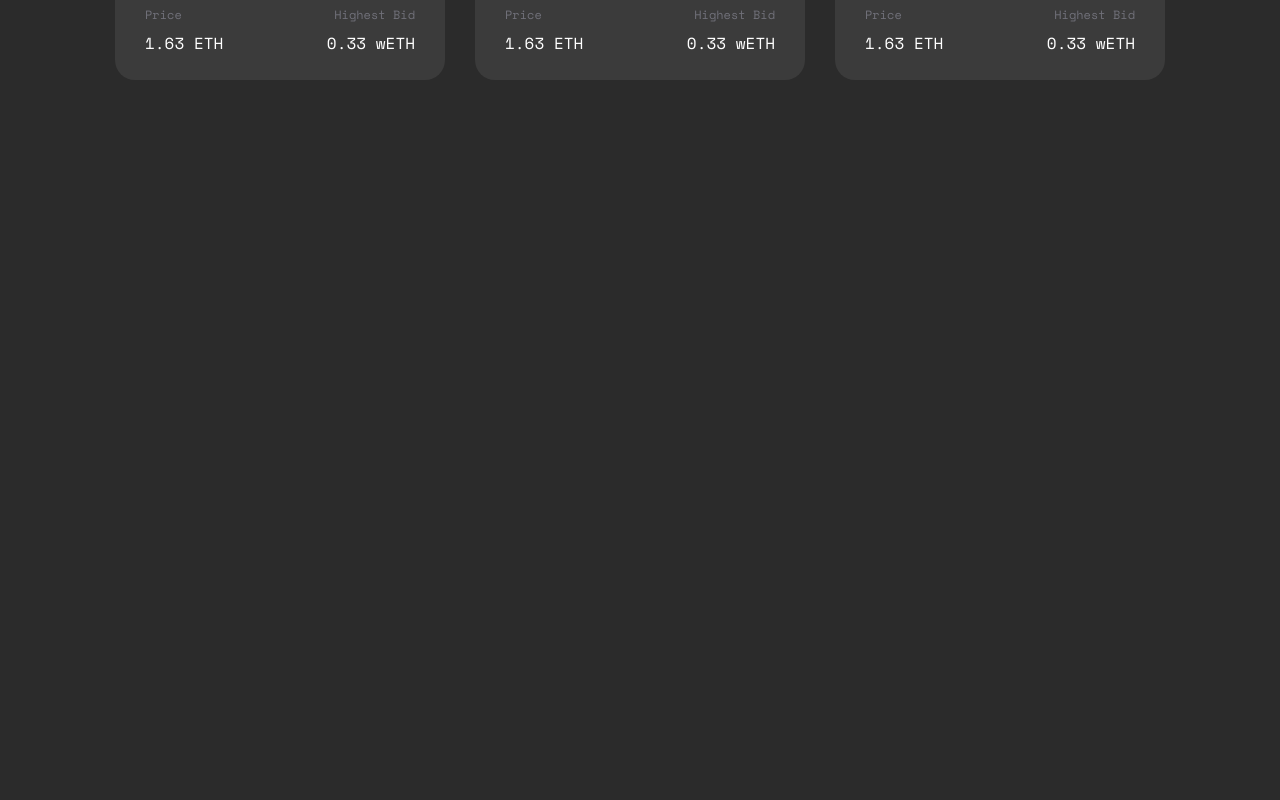
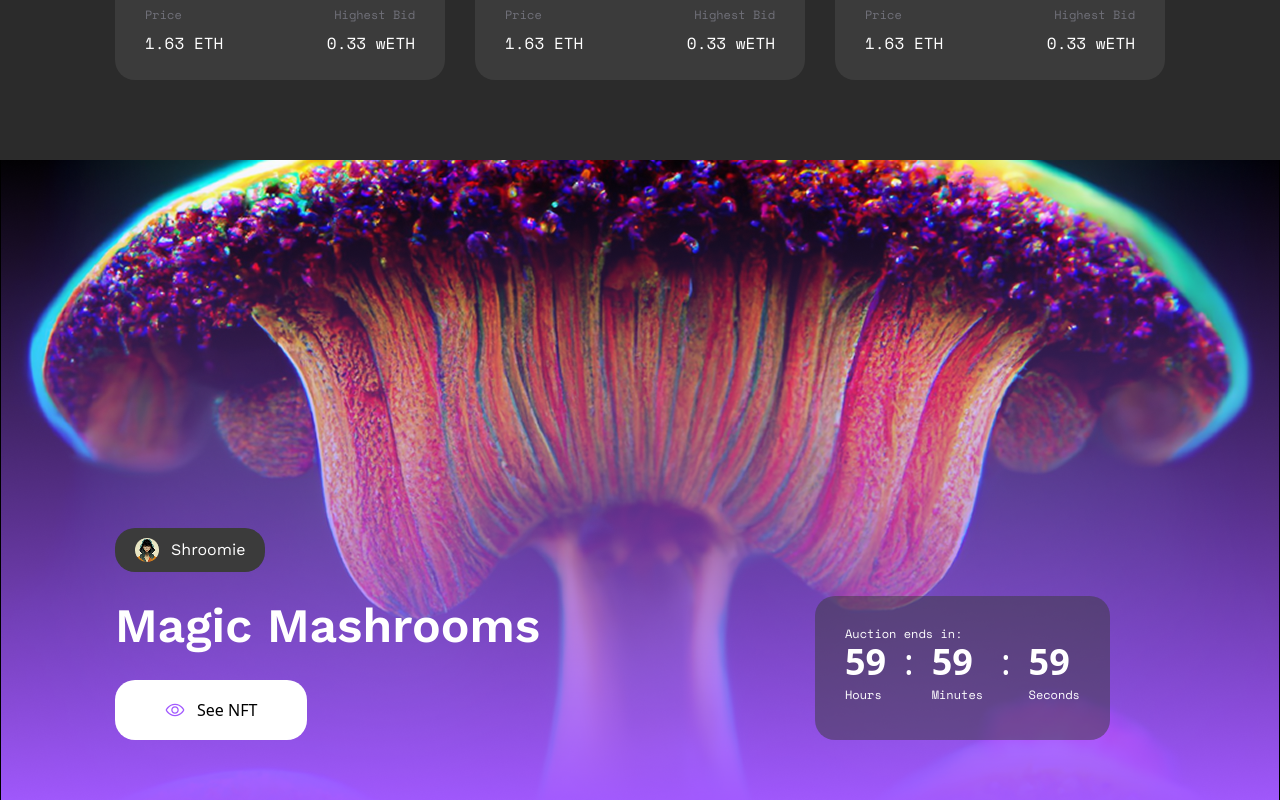
Before and after one commit to Special7ka/NFT-Marketplace, a React (Vite) app: page / in a window 1280 px wide. Shown: the part 4459-5259 px from the top of the page. Before the commit the page ends 4619 px from the top, so only its background shows below. Built offline with nearby package versions, Linux system fonts and the light colour scheme.

Commit message:
Created Mashroom Section

```diff
--- a/src/App.css
+++ b/src/App.css
@@ -1,4 +1,5 @@
 #root {
   max-width: 1280px;
+  @apply bg-[#2B2B2B];
   margin: 0 auto;
 }
--- a/src/App.tsx
+++ b/src/App.tsx
@@ -5,6 +5,7 @@ import { CollecionSection } from "./components/Sections/CollecionSection";
 import { TopRatedSection } from "./components/Sections/TopRatedSection";
 import { BrowseCategoresSection } from "./components/Sections/BrowseCategoresSection";
 import { DiscoverMore } from "./components/Sections/DiscoverMore";
+import { MagicMashroomsSection } from "./components/Sections/MagicMashroomsSection";
 
 function App() {
   return (
@@ -15,6 +16,7 @@ function App() {
       <TopRatedSection />
       <BrowseCategoresSection />
       <DiscoverMore />
+      <MagicMashroomsSection />
     </>
   );
 }
--- /dev/null
+++ b/src/components/Sections/MagicMashroomsSection.tsx
@@ -0,0 +1,46 @@
+import { Button } from "../UI/Button";
+import { getAltFromPath } from "../Utils/GetAltFrompath";
+
+export const MagicMashroomsSection = () => {
+  return (
+    <section className="grid grid-cols-3 bg-[url('/images/MagicMashroomsSection/Mashroom.png')] bg-auto  bg-no-repeat bg-center  h-[640px]  items-end px-[115px] pb-[60px]">
+      <div className="flex flex-col  w-fit gap-[30px] col-span-2">
+        <div className="px-5 py-2.5 bg-[#3B3B3B] rounded-[20px] flex gap-[12px] w-fit ">
+          <img
+            src="/images/MagicMashroomsSection/Avatar.png"
+            alt={getAltFromPath("/images/MagicMashroomsSection/Avatar.png")}
+          />
+          <p className=" font-WorkSans">Shroomie</p>
+        </div>
+        <h1 className="text-5xl font-semibold font-WorkSans">
+          Magic Mashrooms
+        </h1>
+        <Button
+          className="px-[50px] bg-white text-black w-fit"
+          iconPath="/images/eye.svg"
+        >
+          See NFT
+        </Button>
+      </div>
+      <div className="bg-[#3B3B3B80] max-w-[295px] max-h-[144px] h-full rounded-[20px] p-[30px]">
+        <p className="text-xs font-SpaceMono">Auction ends in:</p>
+        <div className="flex justify-between  text-4xl">
+          <div className="flex flex-col gap-[5px]">
+            <span className="font-bold">59</span>
+            <p className="text-xs font-normal font-SpaceMono">Hours</p>
+          </div>
+          <span>:</span>
+          <div className="flex flex-col gap-[5px]">
+            <span className="font-bold">59</span>
+            <p className="text-xs font-normal font-SpaceMono">Minutes</p>
+          </div>
+          <span>:</span>
+          <div className="flex flex-col gap-[5px]">
+            <span className="font-bold">59</span>
+            <p className="text-xs font-normal font-SpaceMono">Seconds</p>
+          </div>
+        </div>
+      </div>
+    </section>
+  );
+};
--- a/src/index.css
+++ b/src/index.css
@@ -2,8 +2,8 @@
 @import "tailwindcss";
 
 body {
-  @apply bg-[#2B2B2B];
   @apply text-white;
+  @apply bg-[#1d1d1d];
 }
 @theme {
   --font-SpaceMono: "Space Mono", monospace;
```
Also changed, not shown: public/images/MagicMashroomsSection/Avatar.png (added), public/images/MagicMashroomsSection/Mashroom.png (added), src/components/UI/TImer.tsx (added).
